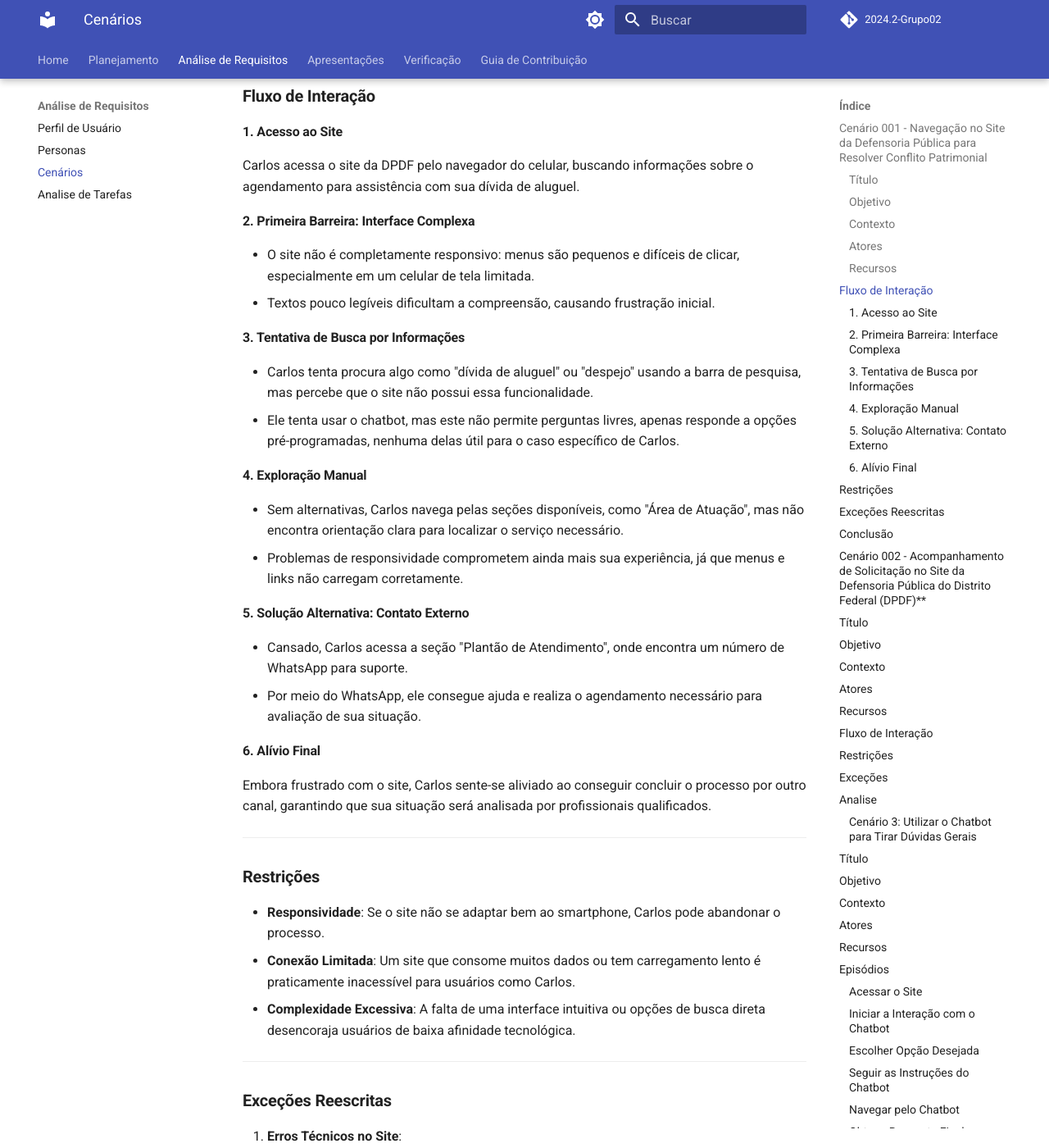
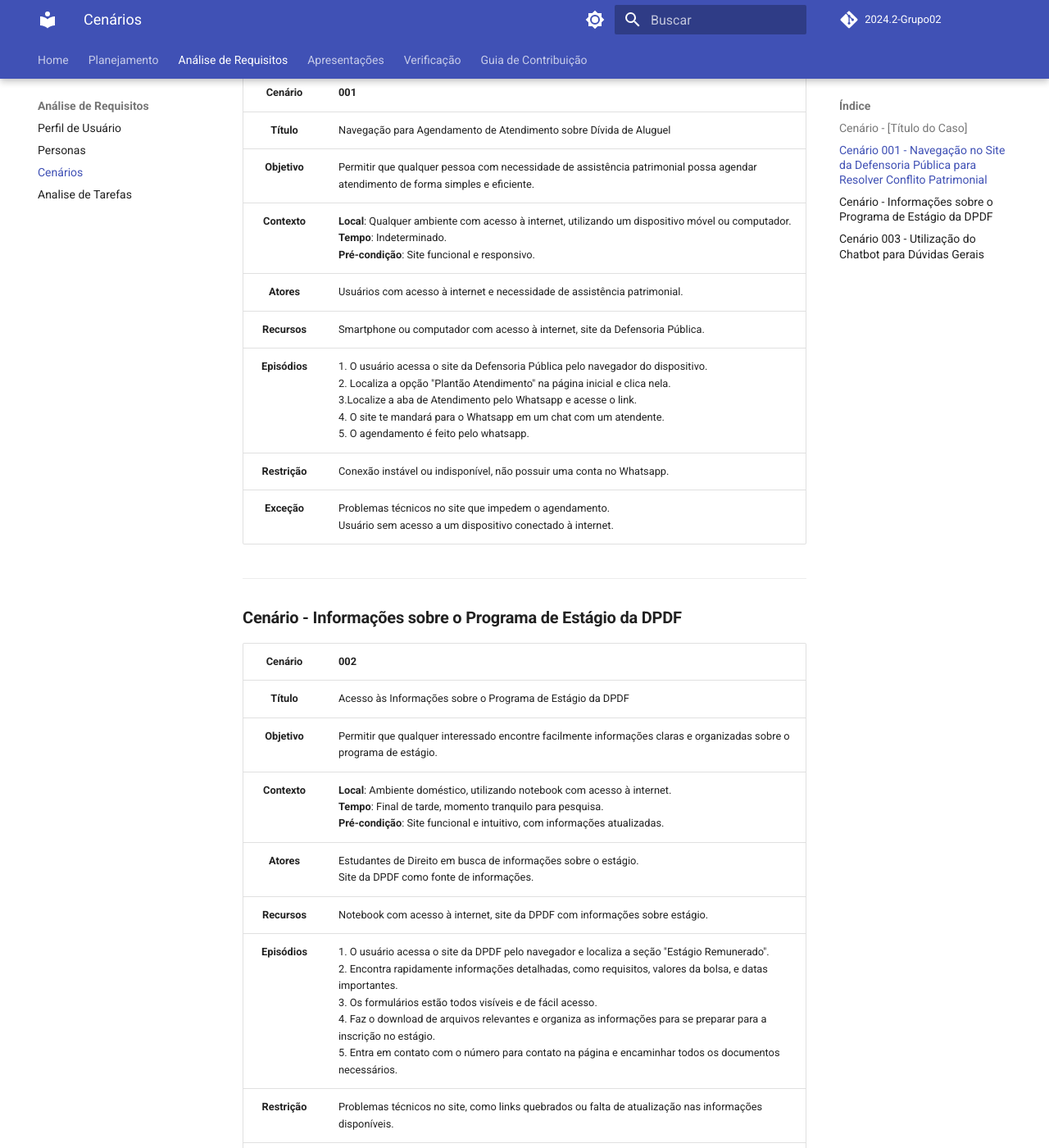
Before and after one commit to Interacao-Humano-Computador/2024.2-Grupo02, an MkDocs documentation site: the page built from docs/Analise/cenarios.md, in a window 1280 px wide and 1400 px high, scrolled down 922 px. Shown: the whole window at 82% size. Built offline with MkDocs 1.6.1 and Material for MkDocs 9.7.7, drawn with Linux system fonts in a browser that asks for light colours; comment, search, counter and statistics services are not loaded; some of the changed text lies outside the part shown.

Commit message:
rascunho das páginas de analise de tarfes e cenarios

```diff
--- a/docs/Analise/cenarios.md
+++ b/docs/Analise/cenarios.md
@@ -1,224 +1,62 @@
-### Cenário 001 - Navegação no Site da Defensoria Pública para Resolver Conflito Patrimonial
 
-#### **Título**
-Desafios na Navegação para Agendamento de Atendimento sobre Dívida de Aluguel
 
-#### **Objetivo**
-Garantir que Carlos Marinho consiga agendar atendimento de forma simples e eficiente para resolver questões de dívida de aluguel, evitando despejo.
+### **Cenário - [Título do Caso]**
 
-#### **Contexto**
-- **Local**: Casa de Carlos Marinho, utilizando seu smartphone.
-- **Tempo**: Noite, após um longo dia de trabalho, com internet móvel limitada.
-- **Pré-condição**: O site da Defensoria Pública precisa ser funcional, responsivo e intuitivo, projetado para atender usuários com pouca experiência digital.
+| **Cenário**  | **[Número do Cenário]**                                                                                                      |
+|:------------:|:------------------------------------------------------------------------------------------------------------------------------|
+| **Título**   | [Título descritivo do caso]                                                                                                   |
+| **Objetivo** | [Objetivo principal do cenário, ou seja, o que o ator ou usuário deseja alcançar no contexto da interação]                    |
+| **Contexto** | **Local**: [Onde o ator está, por exemplo: em casa, no trabalho, na escola, etc.]<br>**Tempo**: [Momento em que ocorre a interação, como manhã, tarde ou noite, ou mesmo um período mais longo]<br>**Pré-condição**: [O que precisa estar em ordem para que o cenário aconteça, como requisitos técnicos ou condições necessárias para a realização da tarefa] |
+| **Atores**   | [Quem são os atores envolvidos, detalhando as características principais dos usuários, como nível de experiência, conhecimento, etc.] |
+| **Recursos** | [Ferramentas ou elementos que são necessários para a execução do caso, como dispositivos, conexões, sistemas, entre outros]   |
+| **Episódios**| [Passos ou ações que ocorrem sequencialmente para atingir o objetivo, começando com a ação inicial e detalhando o processo até o resultado final.] |
+| **Restrição**| [Fatores que limitam a execução do caso, como falta de acesso à internet, dispositivos com problemas, etc.]                   |
+| **Exceção**  | [Possíveis falhas ou exceções que podem ocorrer durante o processo, como erros de sistema, entradas inválidas ou falta de dados relevantes.]  |
 
-#### **Atores**
-- **Carlos Marinho**: Usuário primário, com baixa afinidade tecnológica e alta necessidade de informações rápidas.
-- **Site da DPDF**: Ferramenta que Carlos acessa para buscar informações e realizar o agendamento.
 
-#### **Recursos**
-- Smartphone com conexão móvel limitada.
-- Interface do site da DPDF, incluindo funcionalidades como "Defesa do Patrimônio", "Agendamento Online" e canais alternativos de contato (ex.: WhatsApp).
+
+### **Cenário 001 - Navegação no Site da Defensoria Pública para Resolver Conflito Patrimonial**
+
+| **Cenário**  | **001**                                                                                                          |
+|:------------:|:-----------------------------------------------------------------------------------------------------------------|
+| **Título**   | Navegação para Agendamento de Atendimento sobre Dívida de Aluguel                                               |
+| **Objetivo** | Permitir que qualquer pessoa com necessidade de assistência patrimonial possa agendar atendimento de forma simples e eficiente. |
+| **Contexto** | **Local**: Qualquer ambiente com acesso à internet, utilizando um dispositivo móvel ou computador.<br>**Tempo**: Indeterminado.<br>**Pré-condição**: Site funcional e responsivo. |
+| **Atores**   | Usuários com acesso à internet e necessidade de assistência patrimonial.                                         |
+| **Recursos** | Smartphone ou computador com acesso à internet, site da Defensoria Pública.                                      |
+| **Episódios**| 1. O usuário acessa o site da Defensoria Pública pelo navegador do dispositivo.<br>2. Localiza a opção "Plantão Atendimento" na página inicial e clica nela.<br>3.Localize a aba de Atendimento pelo Whatsapp e acesse o link.<br>4. O site te mandará para o Whatsapp em um chat com um atendente.<br>5. O agendamento é feito pelo whatsapp. |
+| **Restrição**| Conexão instável ou indisponível, não possuir uma conta no Whatsapp.                                                                                 |
+| **Exceção**  | Problemas técnicos no site que impedem o agendamento.<br>Usuário sem acesso a um dispositivo conectado à internet. |
 
 ---
 
-### **Fluxo de Interação**
+### **Cenário - Informações sobre o Programa de Estágio da DPDF**
 
-#### **1. Acesso ao Site**
-Carlos acessa o site da DPDF pelo navegador do celular, buscando informações sobre o agendamento para assistência com sua dívida de aluguel.
+| **Cenário**  | **002**                                                                                                          |
+|:------------:|:-----------------------------------------------------------------------------------------------------------------|
+| **Título**   | Acesso às Informações sobre o Programa de Estágio da DPDF                                                       |
+| **Objetivo** | Permitir que qualquer interessado encontre facilmente informações claras e organizadas sobre o programa de estágio. |
+| **Contexto** | **Local**: Ambiente doméstico, utilizando notebook com acesso à internet.<br>**Tempo**: Final de tarde, momento tranquilo para pesquisa.<br>**Pré-condição**: Site funcional e intuitivo, com informações atualizadas. |
+| **Atores**   | Estudantes de Direito em busca de informações sobre o estágio.<br>Site da DPDF como fonte de informações.       |
+| **Recursos** | Notebook com acesso à internet, site da DPDF com informações sobre estágio.                                      |
+| **Episódios**| 1. O usuário acessa o site da DPDF pelo navegador e localiza a seção "Estágio Remunerado".<br>2. Encontra rapidamente informações detalhadas, como requisitos, valores da bolsa, e datas importantes.<br>3. Os formulários estão todos visíveis e de fácil acesso.<br>4. Faz o download de arquivos relevantes e organiza as informações para se preparar para a inscrição no estágio.<br>5. Entra em contato com o número para contato na página e encaminhar todos os documentos necessários. |
+| **Restrição**| Problemas técnicos no site, como links quebrados ou falta de atualização nas informações disponíveis.            |
+| **Exceção**  | Usuário não atingir os requisitos para estágio<br>Usuário sem acesso a um dispositivo conectado à internet. |
 
-#### **2. Primeira Barreira: Interface Complexa**
-- O site não é completamente responsivo: menus são pequenos e difíceis de clicar, especialmente em um celular de tela limitada.
-- Textos pouco legíveis dificultam a compreensão, causando frustração inicial.
-
-#### **3. Tentativa de Busca por Informações**
-- Carlos tenta procura algo como "dívida de aluguel" ou "despejo" usando a barra de pesquisa, mas percebe que o site não possui essa funcionalidade.
-- Ele tenta usar o chatbot, mas este não permite perguntas livres, apenas responde a opções pré-programadas, nenhuma delas útil para o caso específico de Carlos.
-
-#### **4. Exploração Manual**
-- Sem alternativas, Carlos navega pelas seções disponíveis, como "Área de Atuação", mas não encontra orientação clara para localizar o serviço necessário.
-- Problemas de responsividade comprometem ainda mais sua experiência, já que menus e links não carregam corretamente.
-
-#### **5. Solução Alternativa: Contato Externo**
-- Cansado, Carlos acessa a seção "Plantão de Atendimento", onde encontra um número de WhatsApp para suporte.
-- Por meio do WhatsApp, ele consegue ajuda e realiza o agendamento necessário para avaliação de sua situação.
-
-#### **6. Alívio Final**
-Embora frustrado com o site, Carlos sente-se aliviado ao conseguir concluir o processo por outro canal, garantindo que sua situação será analisada por profissionais qualificados.
 
 ---
 
-### **Restrições**
-- **Responsividade**: Se o site não se adaptar bem ao smartphone, Carlos pode abandonar o processo.
-- **Conexão Limitada**: Um site que consome muitos dados ou tem carregamento lento é praticamente inacessível para usuários como Carlos.
-- **Complexidade Excessiva**: A falta de uma interface intuitiva ou opções de busca direta desencoraja usuários de baixa afinidade tecnológica.
+### **Cenário 003 - Utilização do Chatbot para Dúvidas Gerais**
+
+| **Cenário**  | **003**                                                                                                          |
+|:------------:|:-----------------------------------------------------------------------------------------------------------------|
+| **Título**   | Dúvidas Gerais Resolvidas pelo Chatbot                                                                          |
+| **Objetivo** | Garantir que qualquer usuário possa acessar informações básicas e específicas utilizando o chatbot do site.      |
+| **Contexto** | **Local**: Qualquer ambiente com acesso à internet.<br>**Tempo**: Indeterminado.<br>**Pré-condição**: Chatbot funcional no site da Defensoria Pública. |
+| **Atores**   | Usuários que buscam informações gerais ou específicas no site.                                                  |
+| **Recursos** | Smartphone ou computador com internet, site da Defensoria Pública.                                              |
+| **Episódios**| 1. O usuário acessa o site e identifica o ícone do chatbot na página inicial.<br>2. Abre a interface do chatbot e seleciona uma opção no menu inicial, como "Dúvidas Frequentes" ou "Informações Jurídicas".<br>3. O chatbot responde com informações claras e, se necessário, apresenta links para páginas específicas do site ou outros canais de atendimento.<br>4. O usuário avalia se a resposta atendeu sua necessidade e pode fornecer feedback sobre a interação. |
+| **Restrição**| Conexão instável ou ausência de acesso à internet.                                                               |
+| **Exceção**  | Respostas imprecisas ou chatbot indisponível devido a problemas técnicos. |
 
 ---
-
-### **Exceções Reescritas**
-1. **Erros Técnicos no Site**:
-   - Campos obrigatórios mal projetados ou mensagens de erro confusas podem impedir Carlos de concluir o agendamento.
-   - Problemas no carregamento do site ou no envio de formulários podem fazer com que ele desista de utilizar o serviço.
-
-2. **Falta de Comunicação na Confirmação**:
-   - A confirmação do agendamento pode não ser enviada devido a falhas no sistema ou erros de digitação no e-mail ou telefone de Carlos.
-
-3. **Canais Alternativos com Problemas**:
-   - O número de WhatsApp pode estar desatualizado ou indisponível, forçando Carlos a tentar novamente outro dia, perdendo tempo crucial.
-
----
-
-### **Conclusão**
-O cenário reforça a necessidade de priorizar uma experiência digital inclusiva e funcional para públicos vulneráveis como Carlos Marinho. Melhorias como um design responsivo, uma barra de busca eficiente, orientações claras e ferramentas complementares, como WhatsApp, são essenciais para garantir acessibilidade e satisfação.
-
----
-
-### Cenário 002 - Acompanhamento de Solicitação no Site da Defensoria Pública do Distrito Federal (DPDF)**
-
-## **Título**
-Dificuldades no Acompanhamento de Solicitação sobre Benefício Jurídico
-
-## **Objetivo**
-Garantir que Ana Oliveira consiga verificar o andamento de sua solicitação de assistência jurídica de forma clara, prática e detalhada.
-
-## **Contexto**
-- **Local:** Casa de Ana Oliveira, utilizando o computador.
-- **Tempo:** Final de tarde, após seu expediente como auxiliar administrativa.
-- **Pré-condição:** O site da DPDF deve ser funcional, com informações organizadas e uma área de acompanhamento intuitiva.
-
-## **Atores**
-- **Ana Oliveira:** Usuária primária, com nível médio de conhecimento tecnológico e uma expectativa de encontrar informações detalhadas sobre sua solicitação.
-- **Site da DPDF:** Plataforma usada para verificar o status da solicitação.
-
-## **Recursos**
-- Computador com conexão estável.
-- Navegador de internet atualizado.
-- Sistema de acompanhamento do site da DPDF.
-
----
-
-## **Fluxo de Interação**
-
-1. **Acesso ao Site**
-   Ana acessa o site da DPDF pelo navegador do computador e procura pela seção de "Acompanhamento de Solicitações".
-
-2. **Primeira Dificuldade: Interface Confusa**
-   O menu principal do site apresenta várias opções com nomenclaturas técnicas, dificultando a localização direta da área de acompanhamento.
-   Ela gasta alguns minutos explorando os menus antes de localizar a seção correta.
-
-3. **Tentativa de Inserir Dados**
-   Ao acessar a área de acompanhamento, Ana insere o número de protocolo e CPF.
-   Porém, o sistema apresenta mensagens genéricas, como "Processo em análise", sem detalhes específicos ou prazos estimados.
-
-4. **Busca por Mais Detalhes**
-   Ana tenta navegar para outras páginas do site em busca de informações adicionais, mas percebe que os menus são pouco intuitivos, e os links frequentemente a redirecionam para páginas sem relação com o acompanhamento da solicitação.
-
-5. **Frustração Crescente**
-   Mesmo após localizar a seção correta, Ana não consegue entender o status do processo, sentindo-se frustrada por não encontrar informações mais claras sobre prazos ou etapas futuras.
-
-6. **Solução Alternativa**
-   Ana decide enviar uma mensagem pelo canal de atendimento via e-mail listado no site, explicando sua dúvida e solicitando mais detalhes.
-   Ela aguarda a resposta por este meio, mas se sente insatisfeita com o tempo e esforço necessários para obter uma informação aparentemente simples.
-
----
-
-## **Restrições**
-- **Interface Pouco Intuitiva:** A navegação complexa e a ausência de informações específicas dificultam a conclusão do objetivo.
-- **Mensagens Genéricas:** Sem informações detalhadas, Ana não consegue compreender o status real de sua solicitação.
-- **Falta de Suporte Imediato:** A necessidade de recorrer a outros canais, como e-mail, aumenta a frustração e o tempo de espera.
-
----
-
-## **Exceções**
-
-1. **Erros no Sistema de Acompanhamento**
-   - Campos obrigatórios mal sinalizados ou mensagens de erro podem impedir Ana de verificar sua solicitação.
-   - O sistema pode falhar ao carregar informações devido a instabilidades técnicas.
-
-2. **Falta de Atualização**
-   - O status da solicitação pode estar desatualizado, apresentando informações incorretas ou incompletas.
-
-3. **Problemas nos Canais Alternativos**
-   - O e-mail enviado pode demorar para ser respondido ou conter respostas genéricas, forçando Ana a buscar outros meios para obter informações.
-
----
-
-## **Analise**
-Ana Oliveira enfrenta diversos desafios ao utilizar o sistema de acompanhamento de solicitações do site da DPDF. A interface confusa e menus com nomenclaturas técnicas dificultam a navegação, enquanto mensagens genéricas como "Processo em análise" oferecem pouca clareza sobre o andamento de sua solicitação. Além disso, a falta de informações detalhadas e específicas sobre prazos ou próximas etapas aumenta sua frustração. Esses problemas prejudicam a eficiência do processo e reduzem sua confiança na plataforma. Isso evidencia a necessidade de melhorias no design da interface e na apresentação das informações, garantindo uma experiência mais clara, acessível e eficiente para os usuários.
-
----
-
-### Cenário 3: Utilizar o Chatbot para Tirar Dúvidas Gerais
-
-## Título
-
-**Dificuldade de Navegação no Site para Tirar Dúvidas Gerais**
-
-## Objetivo
-
-Facilitar o acesso de Carlos às informações gerais e específicas sobre serviços, utilizando o chatbot do site da DPDF.
-
-## Contexto
-
-**Local:** Ambiente de intervalo de almoço
-**Tempo:** Tarde
-**Pré-condição:** O site da Defensoria Pública precisa estar funcional e responsivo, oferecendo uma interface clara e acessível para usuários com baixa afinidade tecnológica.
-
-## Atores
-
-- **Carlos:** Usuário vulnerável, com baixa experiência em navegação online e enfrentando um caso de despejo.
-- **Site da DPDF:** Ferramenta que ele utiliza para buscar informações e agendar um atendimento.
-- **Chatbot:** Assistente virtual integrado no site da DPDF.
-
-## Recursos
-
-- Smartphone com internet móvel limitada.
-- Site da DPDF, incluindo o chatbot para dúvidas gerais.
-
-## Episódios
-
-### Acessar o Site
-
-- Carlos abre um navegador e acessa o site da DPDF durante seu intervalo de almoço, usando dados móveis.
-
-### Iniciar a Interação com o Chatbot
-
-- Carlos clica no ícone do chatbot, geralmente localizado no canto inferior direito da tela.
-- A janela de chat do chatbot é aberta.
-
-### Escolher Opção Desejada
-
-- O chatbot apresenta várias opções de navegação, como "Informações sobre serviços", "Dúvidas frequentes", "Contato", etc.
-- Carlos clica na opção "Dúvidas frequentes" para encontrar informações sobre assistência jurídica.
-
-### Seguir as Instruções do Chatbot
-
-- O chatbot fornece respostas automáticas baseadas nas opções clicadas por Carlos.
-- Carlos escolhe a opção que mais se aproxima de sua necessidade e navega através das opções do chatbot.
-
-### Navegar pelo Chatbot
-
-- Carlos pode clicar no botão "Voltar" para retornar ao menu anterior do chatbot ou clicar no botão "Menu Principal" para retornar à tela inicial do chatbot e escolher outra opção.
-
-### Obter a Resposta Final
-
-- O chatbot apresenta a resposta final ou as instruções necessárias.
-- Carlos lê as instruções fornecidas e, se necessário, segue os passos recomendados, como clicar em links para páginas de agendamento ou informações adicionais.
-
-### Feedback e Conclusão
-
-- O chatbot pode perguntar se a informação fornecida foi útil ou solicitar feedback sobre a interação.
-- Carlos fornece feedback, se solicitado.
-
-## Restrições
-
-- Acesso à internet.
-
-## Exceções
-
-- Falta de conexão com a internet.
-- Problemas técnicos no chatbot, como respostas erradas ou incompletas.
-- Comportamento de digitação contínua do chatbot sem resposta.
-- Links quebrados ou redirecionamentos incorretos dentro das respostas do chatbot.
-
-## Análise
-Carlos enfrenta dificuldades significativas ao usar o chatbot do site da DPDF, que fornece informações incorretas e incompletas, e apresenta comportamento de digitação contínua sem resposta. Links quebrados e uma interface confusa agravam a frustração. Esses problemas diminuem a confiança no sistema e tornam a navegação ineficiente, evidenciando a necessidade de melhorias urgentes no banco de dados de respostas e na interface do chatbot para garantir uma experiência mais satisfatória e intuitiva.
```
Also changed, not shown: docs/Analise/AnaliseTarefas.md (+49 -9 lines).
